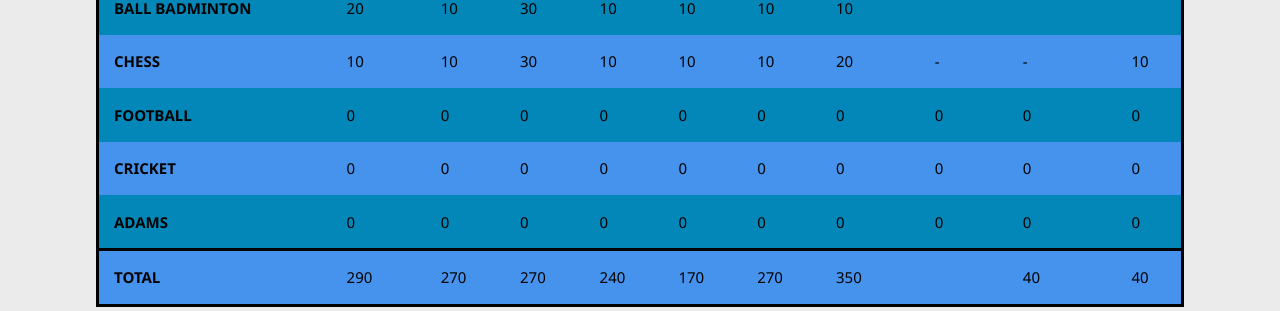
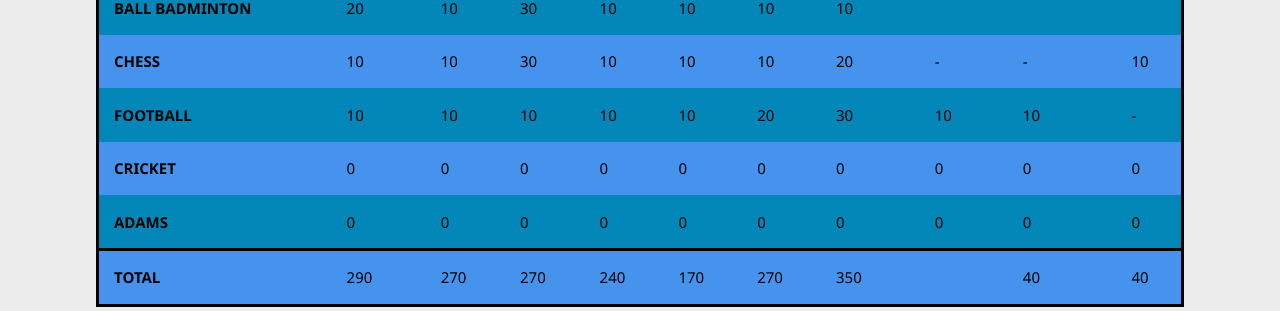
Before and after one commit to Technieks-2020/website, a Flask app: page / in a window 1280 px wide. Shown: the part 4272-4583 px from the top of the page. Run offline with Flask 2, Linux system fonts and the light colour scheme; some libraries are stand-ins or nearby versions.

Commit message:
Football score updated

```diff
--- a/templates/index.html
+++ b/templates/index.html
@@ -404,16 +404,16 @@
 		</tr>
 		<tr>
 			<td>FOOTBALL</td>
-			<td>0</td>
-			<td>0</td>
-			<td>0</td>
-			<td>0</td>
-			<td>0</td>
-			<td>0</td>
-			<td>0</td>
-			<td>0</td>
-			<td>0</th>
-			<td>0</td>
+			<td>10</td>
+			<td>10</td>
+			<td>10</td>
+			<td>10</td>
+			<td>10</td>
+			<td>20</td>
+			<td>30</td>
+			<td>10</td>
+			<td>10</td>
+			<td>-</td>
 		</tr>
 		<tr>
 			<td>CRICKET</td>
```
